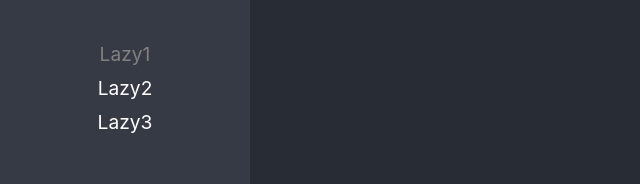
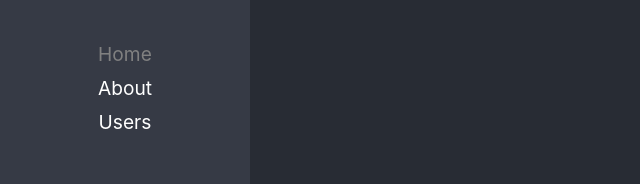
Before and after one commit to MarialeRodriguez/react-adv, a React (Create React App) app: page /home in a window 1280 px wide. Before the commit this address led to /lazy1. Shown: the part 155-339 px from the top of the page, without its empty margins (0-640 px from the left). Built offline with nearby package versions, Linux system fonts and the light colour scheme.

Commit message:
Proyecto inicial listo

```diff
--- a/src/01-lazyload/pages/LazyPage1.tsx
+++ /dev/null
@@ -1,6 +0,0 @@
-
-export const LazyPage1 = () => {
-  return (
-    <h1>LazyPage 1</h1>
-  )
-}
--- a/src/01-lazyload/pages/LazyPage2.tsx
+++ /dev/null
@@ -1,6 +0,0 @@
-
-export const LazyPage2 = () => {
-  return (
-    <h1>LazyPage 2</h1>
-  )
-}
--- a/src/01-lazyload/pages/LazyPage3.tsx
+++ /dev/null
@@ -1,6 +0,0 @@
-
-export const LazyPage3 = () => {
-  return (
-    <h1>LazyPage 3</h1>
-  )
-}
--- a/src/01-lazyload/pages/index.ts
+++ /dev/null
@@ -1,4 +0,0 @@
-
-export { LazyPage1 } from './LazyPage1';
-export { LazyPage2 } from './LazyPage2';
-export { LazyPage3 } from './LazyPage3';
--- a/src/routes/Navigation.tsx
+++ b/src/routes/Navigation.tsx
@@ -1,36 +1,36 @@
-import { BrowserRouter } from "react-router-dom";
-import { Routes, Route, NavLink, Navigate } from "react-router-dom";
+import { BrowserRouter, NavLink, Navigate } from 'react-router-dom';
+import { Routes, Route } from "react-router-dom";
 
-import logo from "../logo.svg";
-
-import { LazyPage1, LazyPage2, LazyPage3 } from "../01-lazyload/pages";
+import logo  from "../logo.svg";
 
 export const Navigation = () => {
   return (
     <BrowserRouter>
       <div className="main-layout">
             <nav>
-            <img src={ logo } alt="React logo" />
+                <img src={ logo } alt="React Logo" />
+
             <ul>
                 <li>
-                <NavLink to="/lazy1" className={ ({ isActive }) => isActive ? 'nav-active' : ''}>Lazy1</NavLink>
+                    <NavLink to="/home" className={({ isActive }) => isActive ? 'nav-active' : ''}>Home</NavLink>
                 </li>
                 <li>
-                <NavLink to="/lazy2" className={ ({ isActive }) => isActive ? 'nav-active' : ''}>Lazy2</NavLink>
+                    <NavLink to="/about" className={({ isActive }) => isActive ? 'nav-active' : ''}>About</NavLink>
                 </li>
                 <li>
-                <NavLink to="/lazy3" className={ ({ isActive }) => isActive ? 'nav-active' : ''}>Lazy3</NavLink>
+                    <NavLink to="/users" className={({ isActive }) => isActive ? 'nav-active' : ''}>Users</NavLink>
                 </li>
             </ul>
             </nav>
 
             <Routes>
-            <Route path="lazy1" element={ <LazyPage1/> }/>
-            <Route path="lazy2" element={ <LazyPage2/> }/>
-            <Route path="lazy3" element={ <LazyPage3/> }/>
+                <Route path="about" element={ <h1>About Page</h1> }/>
+                <Route path="users" element={ <h1>Users Page</h1> }/>
+                <Route path="home" element={ <h1>Home Page</h1> }/>
 
-            <Route path="/*" element={ <Navigate to="/lazy1" replace /> }/>
+                <Route path="/*" element={ <Navigate to="/home" replace/> }/>
             </Routes>
+
       </div>
     </BrowserRouter>
   )
```
Lines whose indentation alone changed are shown as unchanged.
